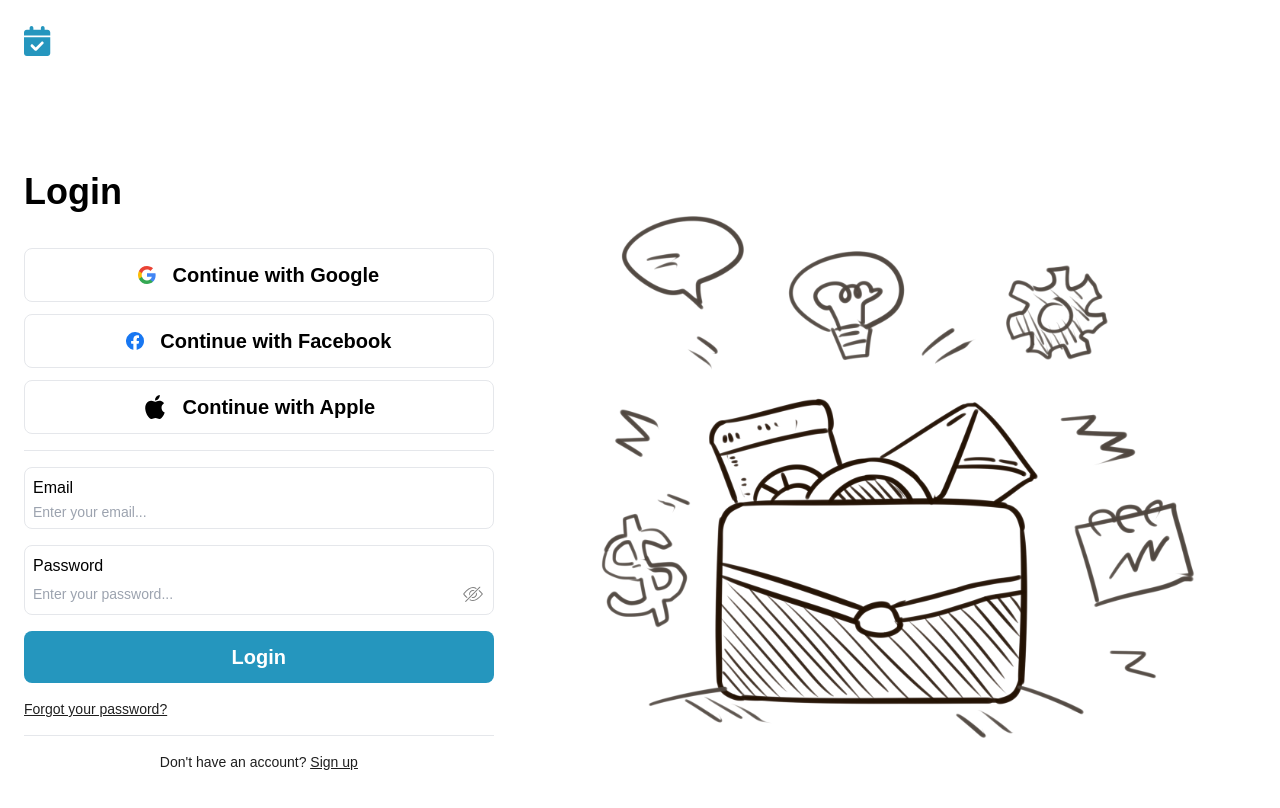
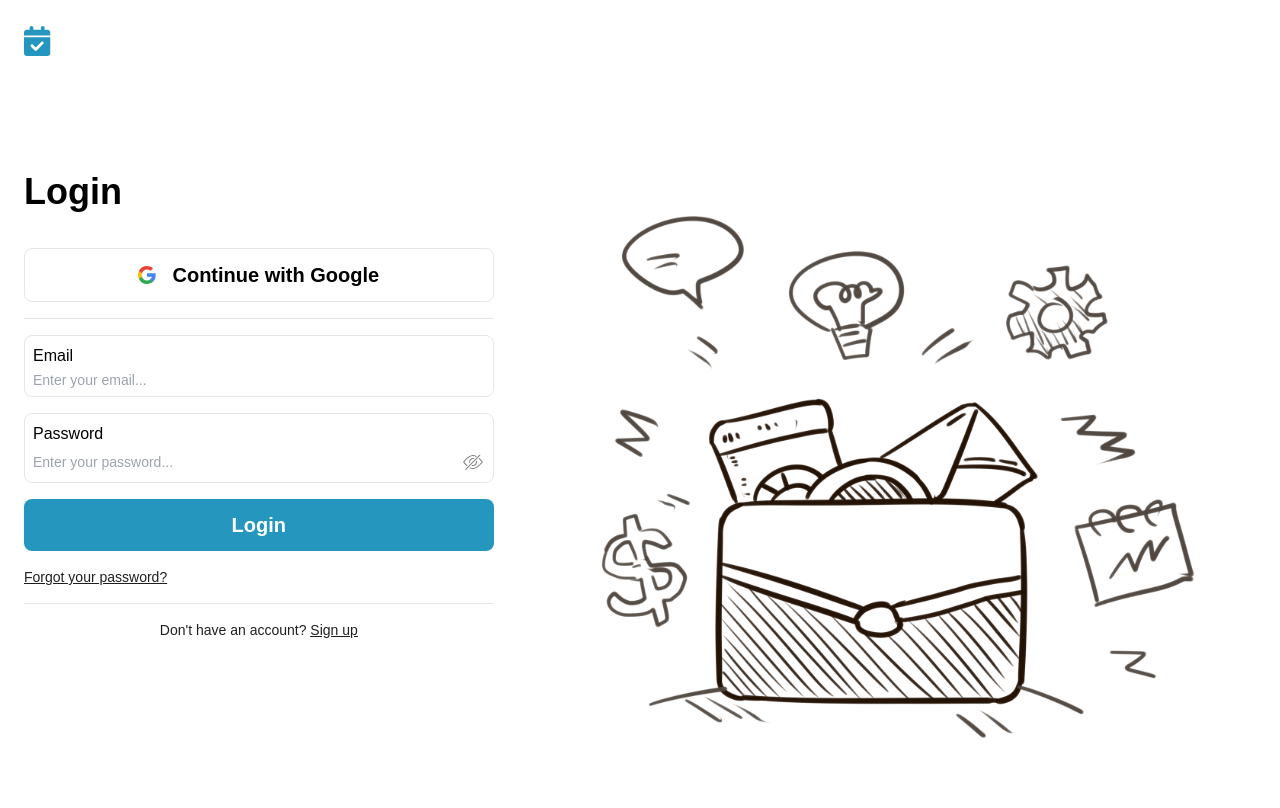
Before and after one commit to edityan/todoist, a React (Create React App) app: page /auth/login in a window 1280 px wide. Shown: the top 808 px of the page. Built offline with nearby package versions, Linux system fonts and the light colour scheme.

Commit message:
removed apple and facebook options

```diff
--- a/src/pages/Auth/Login.tsx
+++ b/src/pages/Auth/Login.tsx
@@ -80,8 +80,6 @@ const SignUp = () => {
                     <div className="font-bold text-4xl">Login</div>
                     <div className="flex flex-col items-start justify-center mt-5 gap-3">
                         <ThirdPartyLogin icon={<GoogleIcon />} title="Continue with Google" />
-                        <ThirdPartyLogin icon={<FacebookIcon />} title="Continue with Facebook" />
-                        <ThirdPartyLogin icon={<AppleIcon />} title="Continue with Apple" />
                     </div>
                     <Divider />
                     <FormInput title="Email">
```
